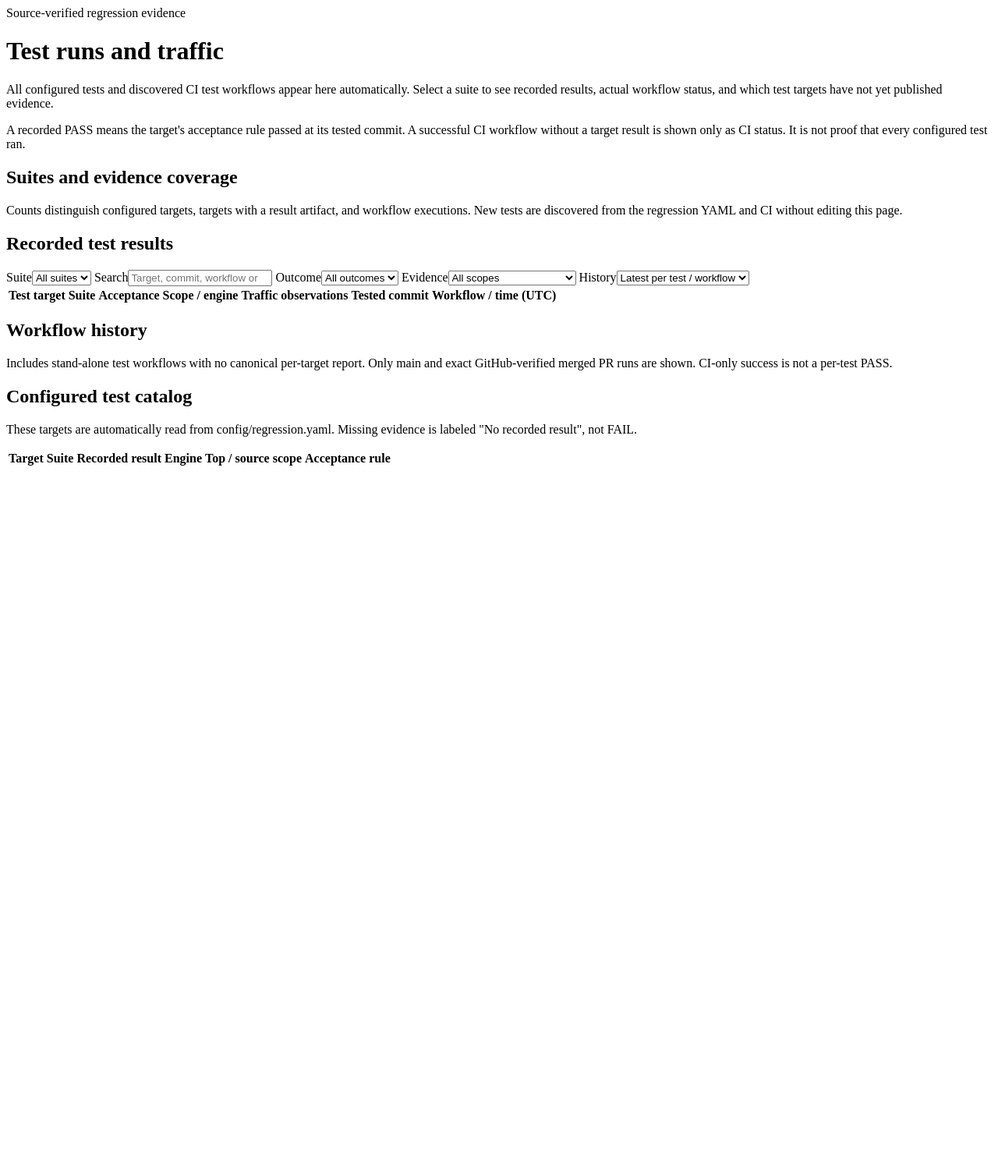
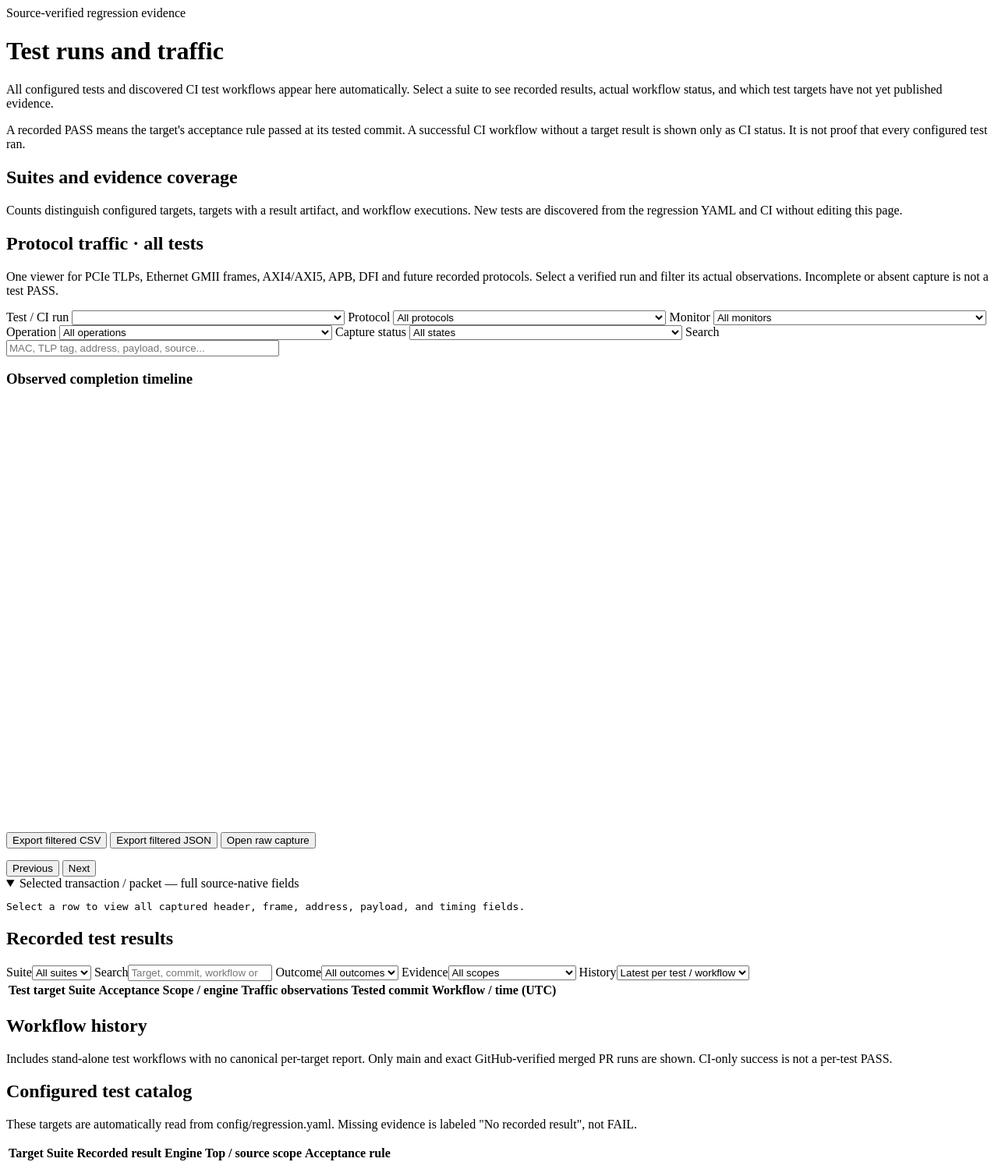
Before and after one commit to r987r/xezim-hello-world, a Python web app: template tools/templates/site_runs.html in a window 1280 px wide. Shown: the whole page at 78% size. Before the commit the page ends 597 px from the top, so only its background shows below. Run offline with Jinja, Linux system fonts and the light colour scheme; the template is opened without the code that fills it, so the values that code supplies are empty.

Commit message:
pages: put full multi-protocol traffic inspector directly on Test Runs, keep per-run pages optional

```diff
--- a/tools/templates/site_runs.html
+++ b/tools/templates/site_runs.html
@@ -6,6 +6,42 @@
 <h2>Suites and evidence coverage</h2>
 <p class="muted">Counts distinguish configured targets, targets with a result artifact, and workflow executions. New tests are discovered from the regression YAML and CI without editing this page.</p>
 <div id="suite-summary" class="grid" aria-label="Filter tests by suite"></div>
+
+<section id="unified-traffic" aria-label="Unified protocol traffic">
+<h2>Protocol traffic · all tests</h2>
+<p class="muted">One viewer for PCIe TLPs, Ethernet GMII frames, AXI4/AXI5, APB, DFI and future recorded protocols. Select a verified run and filter its actual observations. Incomplete or absent capture is not a test PASS.</p>
+<div class="filters">
+  <label>Test / CI run <select id="traffic-run" aria-label="Traffic test run"></select></label>
+  <label>Protocol <select id="traffic-protocol"><option value="">All protocols</option></select></label>
+  <label>Monitor <select id="traffic-source"><option value="">All monitors</option></select></label>
+  <label>Operation <select id="traffic-operation"><option value="">All operations</option></select></label>
+  <label>Capture status <select id="traffic-state"><option value="">All states</option><option value="complete">Complete</option><option value="observed">Observed event</option><option value="error">Error</option><option value="incomplete">Incomplete</option><option value="reset_aborted">Reset aborted</option></select></label>
+  <label>Search <input type="search" id="traffic-query" placeholder="MAC, TLP tag, address, payload, source..."></label>
+</div>
+<p id="traffic-provenance" class="muted"></p>
+<p id="traffic-notice" class="muted"></p>
+<div class="card"><h3>Observed completion timeline</h3>
+<div class="scroll" style="padding:8px"><canvas id="traffic-timeline" height="180" aria-label="Monitor observations against simulation time" role="img" style="display:block;max-width:100%;width:100%"></canvas></div></div>
+<div class="filters">
+ <span id="traffic-total" class="muted" aria-live="polite"></span>
+ <button type="button" id="traffic-csv">Export filtered CSV</button>
+ <button type="button" id="traffic-json">Export filtered JSON</button>
+ <button type="button" id="traffic-open-raw">Open raw capture</button>
+</div>
+<div class="scroll"><table id="traffic-table"><thead id="traffic-head"></thead><tbody id="traffic-rows"></tbody></table></div>
+<button type="button" id="traffic-prev">Previous</button> <button type="button" id="traffic-next">Next</button>
+<details open><summary>Selected transaction / packet — full source-native fields</summary><pre id="traffic-detail" style="max-height:380px;overflow:auto">Select a row to view all captured header, frame, address, payload, and timing fields.</pre></details>
+</section>
+<style>
+#unified-traffic{scroll-margin-top:18px}
+#unified-traffic .card{margin:14px 0}
+#unified-traffic .filters{margin:15px 0}
+#unified-traffic .filters label{min-width:145px;flex:1}
+#unified-traffic select,#unified-traffic input{width:100%;max-width:350px}
+#unified-traffic .scroll{max-height:520px}
+#unified-traffic td{font-size:12px;max-width:230px;overflow-wrap:anywhere}
+#unified-traffic tr:focus,#unified-traffic tbody tr:hover{background:#223750;cursor:pointer}
+</style>
 
 <h2>Recorded test results</h2>
 <div class="filters">
@@ -28,6 +64,7 @@
 <div class="scroll"><table><thead><tr><th>Target</th><th>Suite</th><th>Recorded result</th><th>Engine</th><th>Top / source scope</th><th>Acceptance rule</th></tr></thead><tbody id="catalog"></tbody></table></div>
 
 <script type="application/json" id="site-data">__SITE_DATA__</script>
+<script>__RUN_TRAFFIC_JS__</script>
 <script>
 (() => {
 "use strict";
@@ -116,7 +153,13 @@ function render(){
     if(latest&&seen.has(key))continue;
     seen.add(key);
     const tr=document.createElement("tr");
-    td(tr,link(e.target,e.path));
+    const testLink=link(e.target,e.path);
+    const inspect=document.createElement("button");inspect.type="button";
+    inspect.textContent="Inspect traffic";inspect.style.display="block";
+    inspect.style.marginTop="7px";inspect.style.fontSize="12px";
+    inspect.disabled=!(e.protocols?.length||e.protocol_links?.sources?.length);
+    inspect.onclick=()=>window.openRunTraffic?.(e);
+    td(tr,testLink,inspect);
     td(tr,suite(e.target,e.workflow));
     td(tr,text("span",e.passed?"PASS":"FAIL",e.passed?"good":"bad"),
       text("div",e.expected_failure?"Required negative check":"Positive / compile gate","muted"));
```
